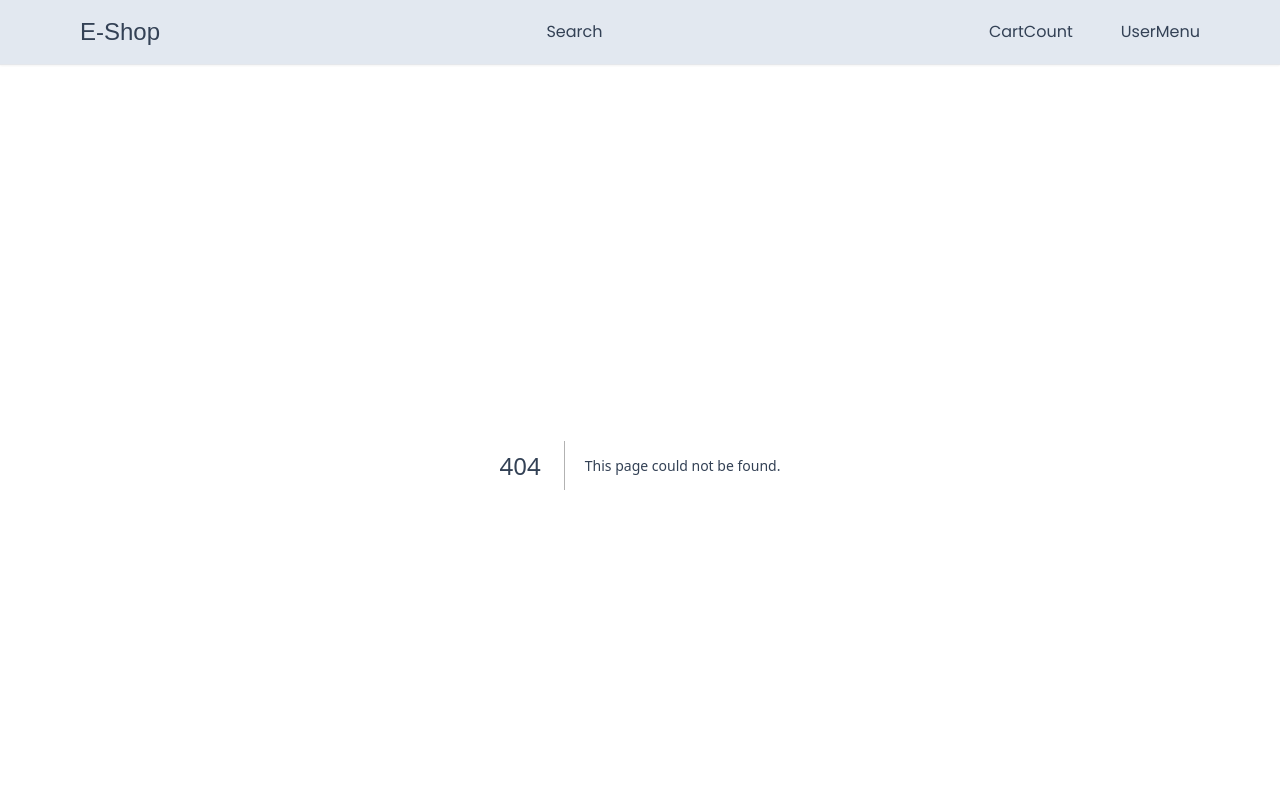
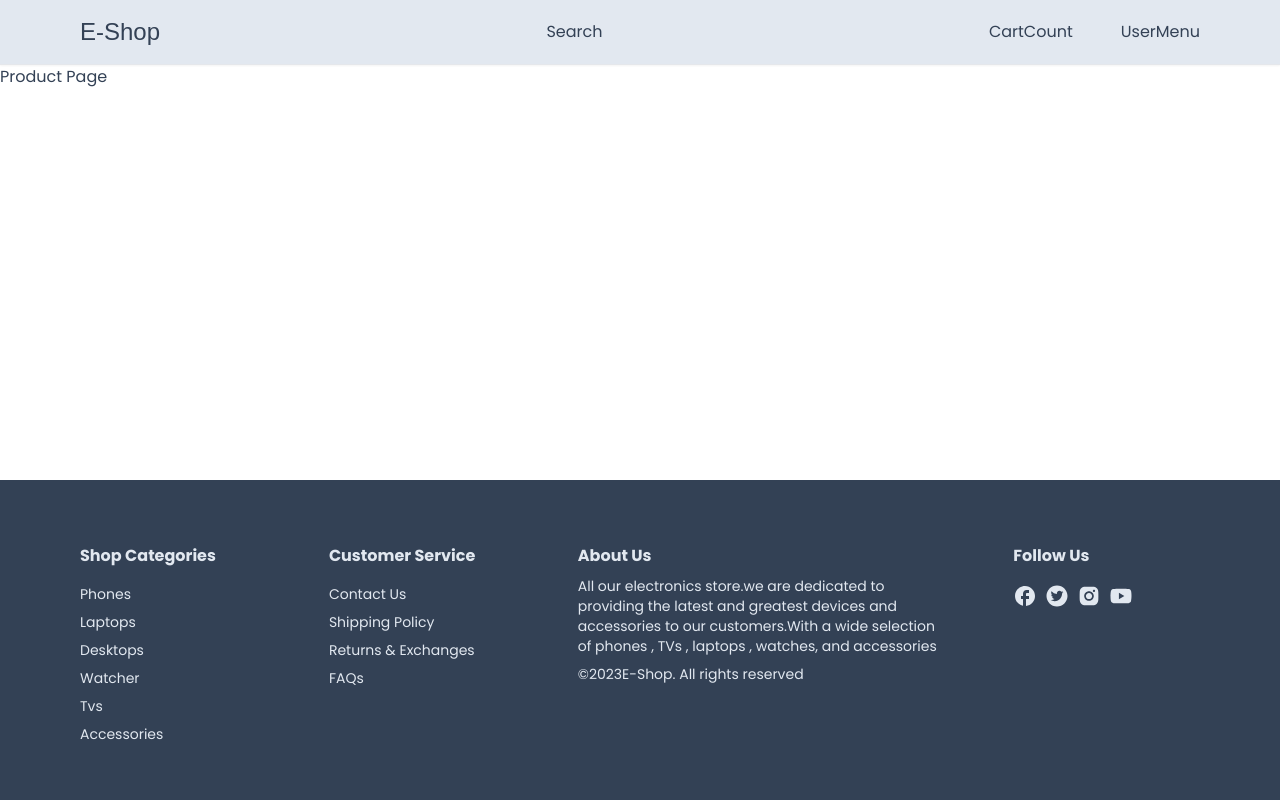
Before and after one commit to Nethanel22/E-Commerce-App, a Next.js app: page /product/1 in a window 1280 px wide. Before the commit this address had no page. Shown: the top 800 px of the page. Built offline with nearby package versions, Linux system fonts and the light colour scheme; a web font is replaced by a local one.

Commit message:
intial ProductCard

```diff
--- /dev/null
+++ b/app/product/[productId]/page.tsx
@@ -0,0 +1,9 @@
+interface IPrams{
+    productId:string
+}
+const Product = ({params}:{params:IPrams}) => {
+    console.log(params)
+    return (  <div> Product Page</div>);
+}
+
+export default Product;
```
